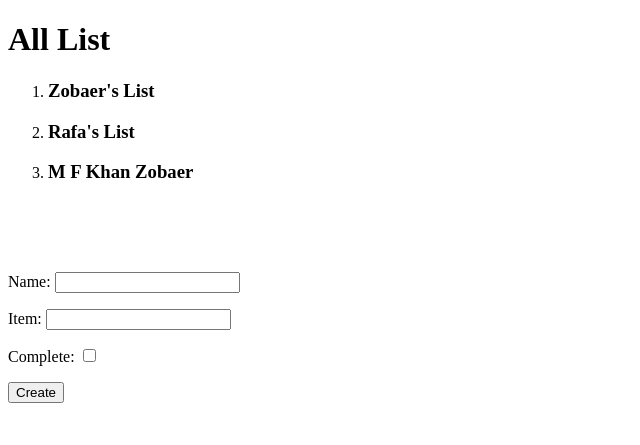
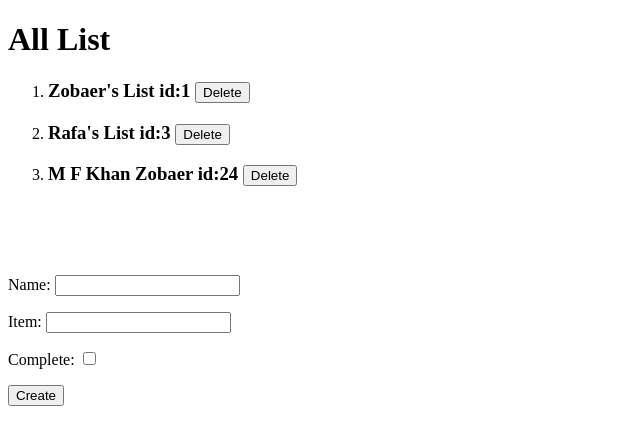
Before and after one commit to zzobaer09/django_own, a Django app: page /list/ in a window 1280 px wide. Shown: the top 445 px of the page, without its empty margins (0-640 px from the left). Run offline with Django 4.2, Linux system fonts and the light colour scheme; data comes from the database, SQL or seed files in the repository; both versions use the stored data as it was after the commit.

```diff
--- a/first_project/app/templates/app/list.html
+++ b/first_project/app/templates/app/list.html
@@ -11,15 +11,18 @@
 
 {% block content %}
 
+    <form action="#" method="post">
+        {% csrf_token %}
         <div>
             <ol>
 
                 {% for i in ls%}
-                <li><h3> {{i}} </h3></li>
+                    <li><h3> {{i}} id:{{i.id}} <button type="submit" value="delete" name="d{{i.id}}">Delete</button></h3></button></li>
                 {% endfor %}
 
             </ol>
         </div>
+    </form>
 
 
     <br>
```
Also changed, not shown: first_project/db.sqlite3. Lines whose indentation alone changed are shown as unchanged.
